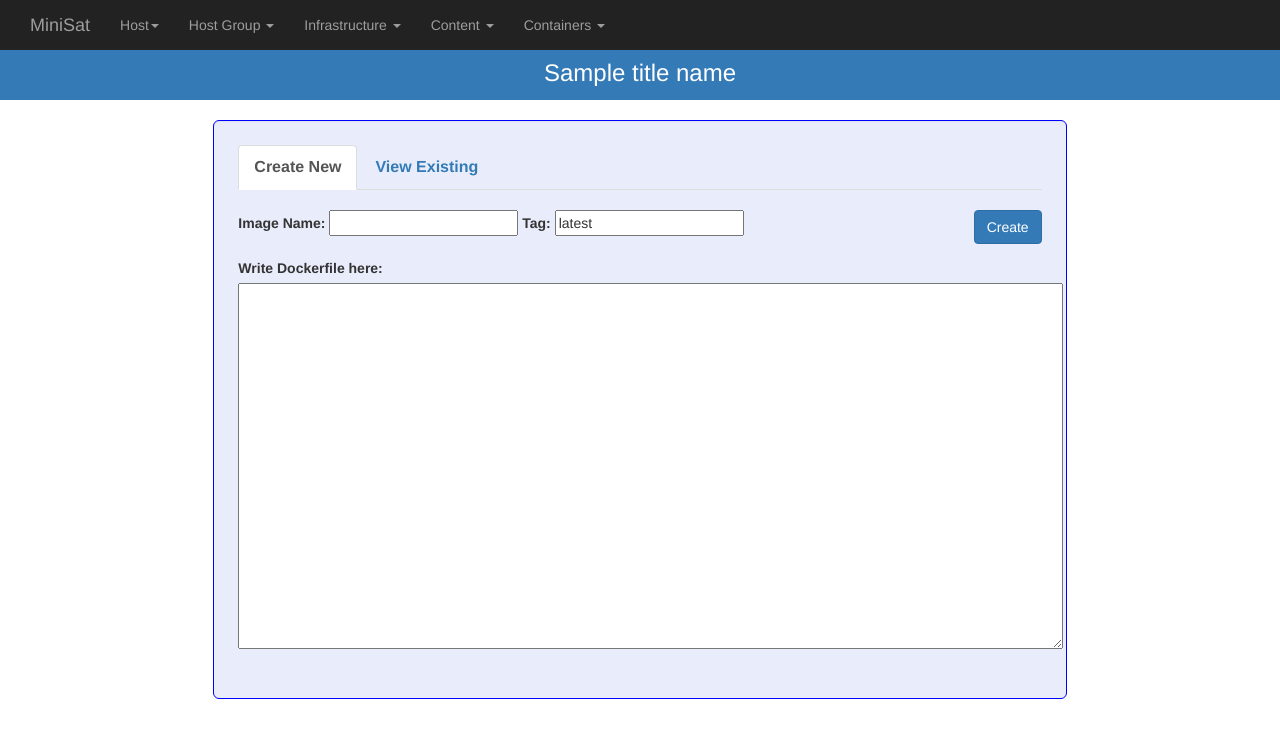
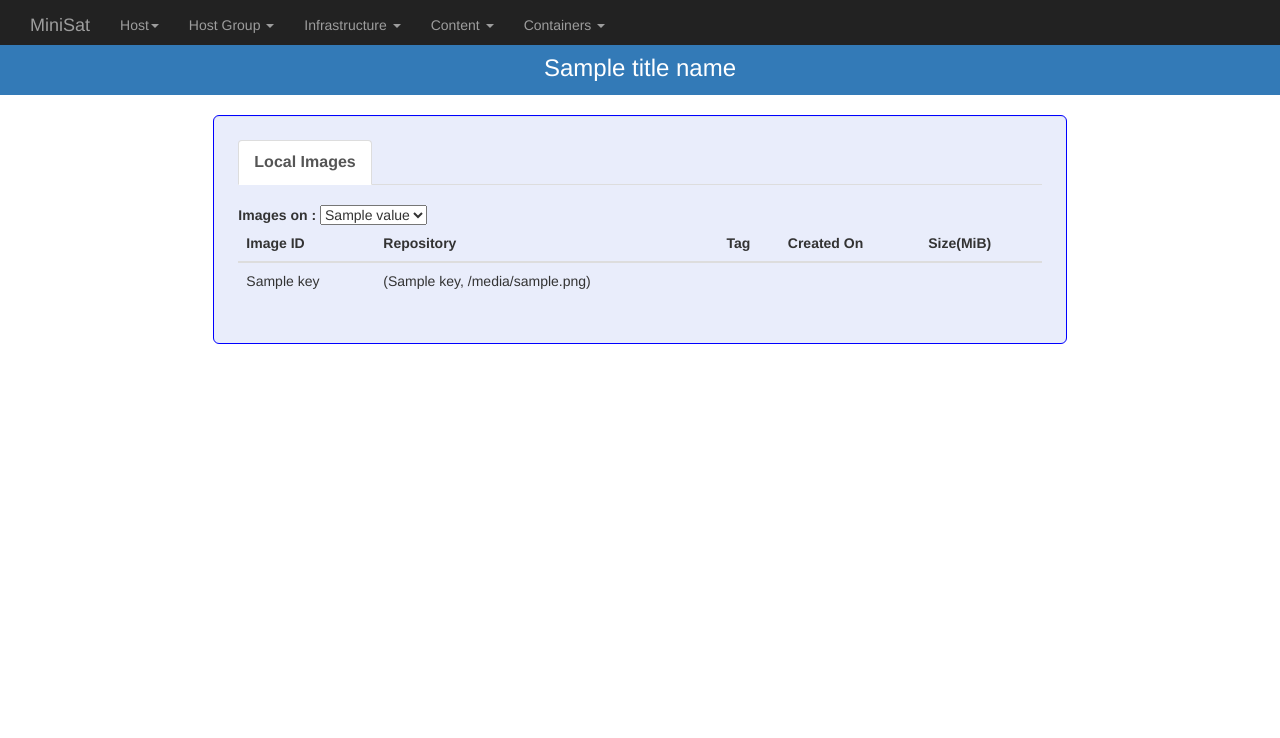
Before and after one commit to miniSat/Minisat, a Django app: template main_app/templates/containers/local_images.html in a window 1280 px wide. Shown: the top 738 px of the page. Run offline with Django 3.2, Linux system fonts and the light colour scheme; tables that the repository leaves empty hold one stand-in row (values such as "Sample post"); the template is opened without the code that fills it: values that come from a table or form of the project are taken from there, most other values are stand-ins (such as "Sample title", 1, 10 or a date in 2020); some libraries are stand-ins or nearby versions.

Commit message:
Signed-off-by: Yadnesh Kulkarni <yadnesh45@gmail.com>
Get local docker images on selected compute resource

```diff
--- a/main_app/admin.py
+++ b/main_app/admin.py
@@ -5,8 +5,7 @@ from .models import (
     Create_host_model,
     Operating_system_model,
     Profile_model,
-    Container_model,
-    Local_image_model
+    Container_model
 )
 
 # Register your models here.
@@ -16,4 +15,3 @@ admin.site.register(Profile_model)
 admin.site.register(Create_host_model)
 admin.site.register(Operating_system_model)
 admin.site.register(Container_model)
-admin.site.register(Local_image_model)
--- a/main_app/forms.py
+++ b/main_app/forms.py
@@ -5,7 +5,6 @@ from django.forms import (
 )
 from .models import (
     Container_model,
-    Local_image_model
 )
 
 
@@ -43,10 +42,5 @@ class newContainerform(forms.Form):
     cont_port = forms.CharField(widget=forms.TextInput(attrs={'size':'5'}), max_length=4)
 
 
-class Local_image_form(forms.ModelForm):
-    class Meta:
-        model = Local_image_model
-        widgets = {
-            'dockerfile': Textarea(attrs={'cols': 99, 'rows': 18, 'resize': 'vertical'})
-        }
-        fields = '__all__'
+class Local_Images(forms.Form):
+    select_compute = forms.CharField(label="Compute", max_length=20)
--- a/main_app/models.py
+++ b/main_app/models.py
@@ -57,10 +57,3 @@ class Container_model(models.Model):
 
     def __str__(self):
         return self.container_name
-
-
-# Model for Local Images
-class Local_image_model(models.Model):
-    dockerfile = models.TextField("Write Dockerfile here")
-    image_name = models.CharField("Image Name", max_length=20)
-    tag_name = models.CharField("Tag", max_length=20, default="latest")
--- a/main_app/templates/containers/local_images.html
+++ b/main_app/templates/containers/local_images.html
@@ -1,26 +1,40 @@
-{% extends 'form_template.html' %}
+{% extends 'base.html' %}
+{% block content %}
 
-
-{% block form_content %}
-  <form action="post_docker_image" method="post">
+<div class="bg-primary" style="height:50px;margin-top:-25px">
+    <h3 class="title-bg"><center>{{ title_name }}</center></h3>
+</div>
+<br>
+<div class="col-md-2 col-lg-2"></div>
+<div class="col-md-8 col-lg-8 well well-lg well-primary" style="border:1px solid blue" >
+    <ul class="nav nav-tabs text-size" role="tablist">
+        <li class="nav-item active">
+            <a class="nav-link active" href="#profile" role="tab" data-toggle="tab"><b>Local Images</b></a>
+        </li>
+    </ul>
+    <div class="tab-content">
+        <br>
+        <div role="tabpanel" class="tab-pane fade in active" id="profile">
+          <form action="post_local_images" method="post">
             {% csrf_token %}
-    {{ form.image_name.label_tag }} {{ form.image_name }} {{ form.tag_name.label_tag }} {{ form.tag_name }} <button type="submit" style="float: right;" class="btn btn-primary">Create</button>
-    <br><br>
-    {{form.dockerfile.label_tag}}
-    {{form.dockerfile}}
-    <br><br>
-  </form>
-{% endblock %}
-
-{% block exist_content %}
+            <strong>Images on :</strong>
+            <select name="select_compute" onchange="form.submit();">
+                  {% for key,value in  compute_name %}
+                      {% if value == cpt_name %}
+                      <option value="{{key}}" selected>{{ value }}</option>
+                      {% else %}
+                      <option value="{{key}}">{{ value }}</option>
+                      {% endif %}
+                  {% endfor %}
+                  </select>
             <table class="table">
               <thead>
                 <tr>
                   <th>Image ID</th>
                   <th>Repository</th>
                   <th>Tag</th>
+                  <th>Created On</th>
                   <th>Size(MiB)</th>
-      <th>Created</th>
                 </tr>
               </thead>
               <tbody>
@@ -34,4 +48,9 @@
                 {% endfor %}
               </tbody>
             </table>
+            </form>
+        </div>
+    </div>
+</div>
+<div class="col-md-2 col-lg-2"></div>
 {% endblock %}
--- a/main_app/urls.py
+++ b/main_app/urls.py
@@ -15,5 +15,5 @@ urlpatterns = [
     path('new_container', views.new_container, name="new_container"),
     path('post_new_container', views.post_new_container, name='post_new_container'),
     path('local_images', views.local_images, name='local_images'),
-    path('post_docker_image', views.post_docker_image, name="post_docker_image"),
+    path('post_local_images', views.post_local_images, name="post_local_images" )
 ]
```
Also changed, not shown: main_app/views.py (+29 -25 lines). Lines whose indentation alone changed are shown as unchanged.
